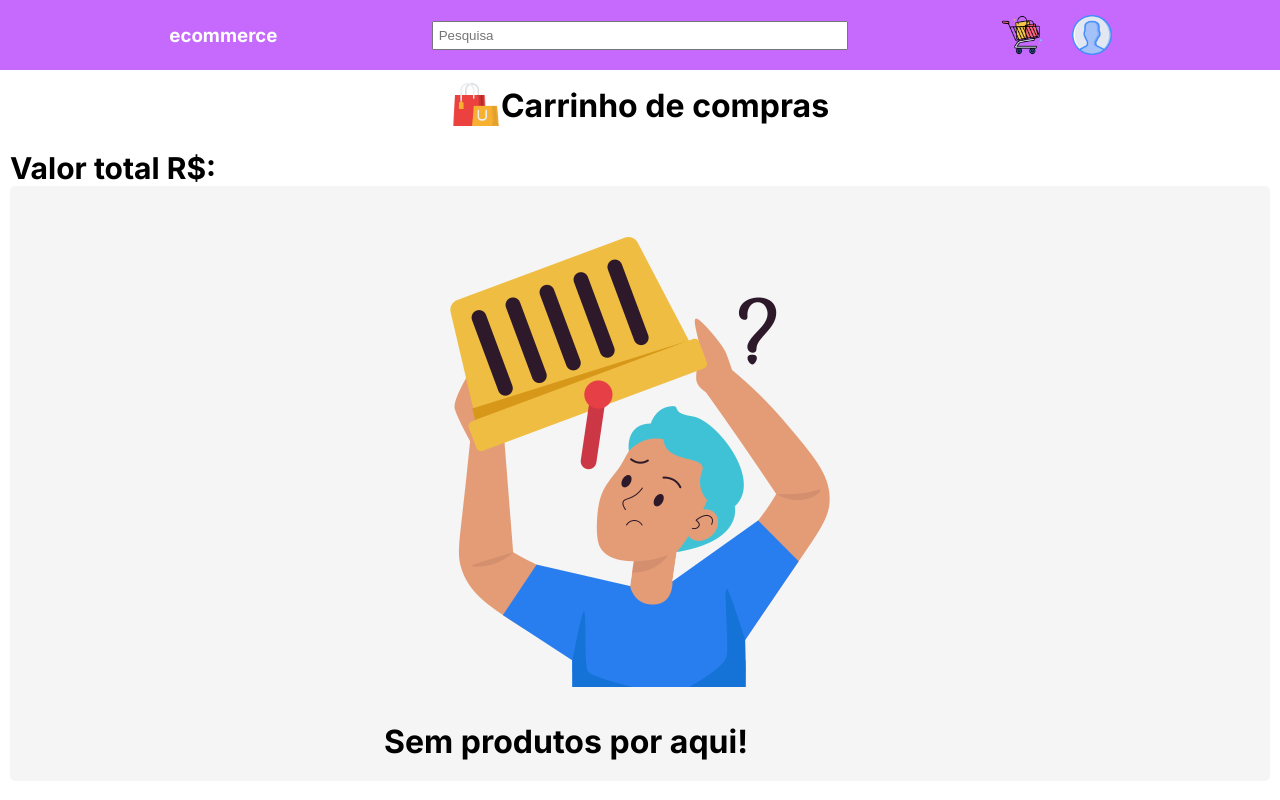
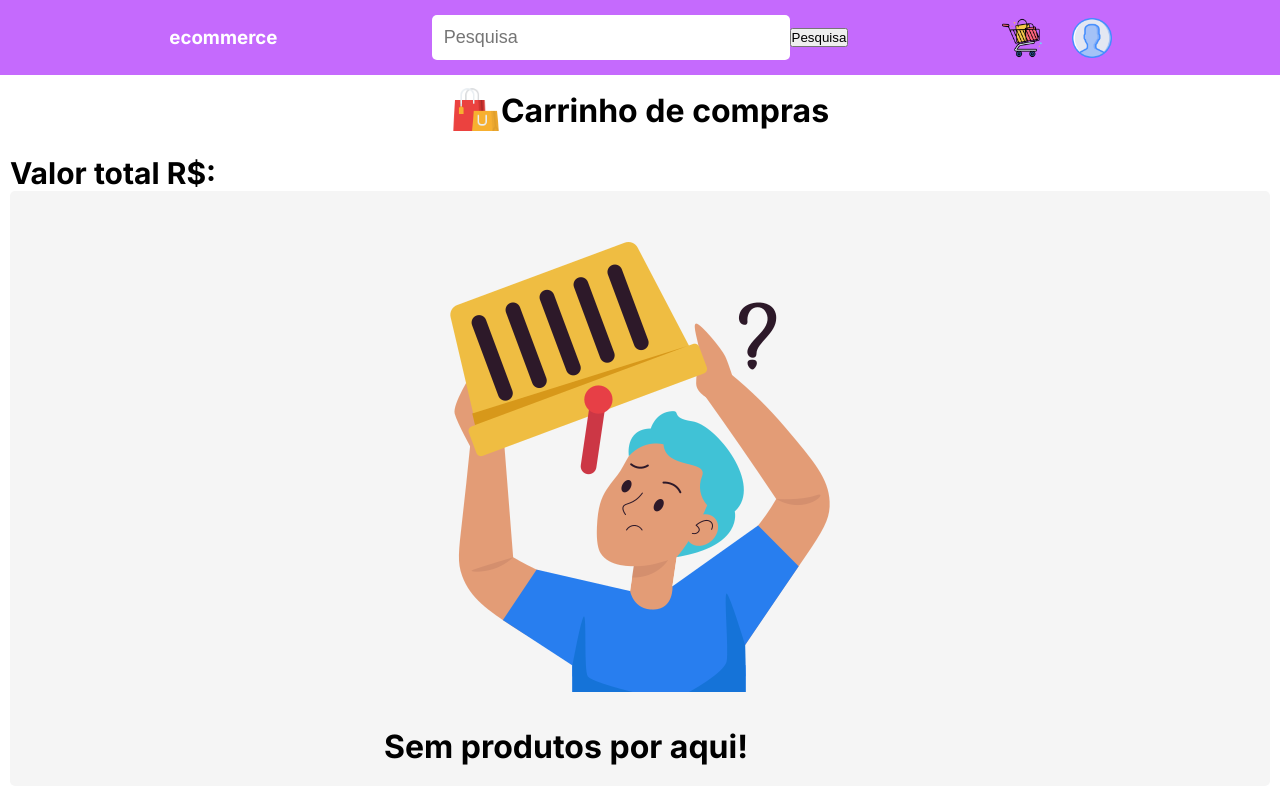
Before and after one commit to EsGui/project-ecommerce-frontend, a Next.js app: page /cart in a window 1280 px wide. Built offline with nearby package versions, Linux system fonts and the light colour scheme; no server answers.

Commit message:
Logica para pesquisa de produtos foi concluida

```diff
--- a/src/app/components/home_components/HomeFooter.js
+++ b/src/app/components/home_components/HomeFooter.js
@@ -5,7 +5,6 @@ export default function HomeFooter() {
     return (
         <div className={ styles.DivContainerHomeFooter }>
             <Link href="https://github.com/EsGui"><img src="http://localhost:3000/icons/github.png"/></Link>
-            <Link href="https://www.linkedin.com/in/guilherme-azevedo-0b14612b1/"><img src="http://localhost:3000/icons/linkedin.png"/></Link>
         </div>
     )
 }
--- a/src/app/components/home_components/HomeHeader.js
+++ b/src/app/components/home_components/HomeHeader.js
@@ -3,16 +3,32 @@
 import Link from 'next/link'
 import styles from '../../styles/home_style/HomeHeader.module.css'
 import { useRouter } from 'next/navigation'
-import { useContext } from 'react'
+import { useContext, useState } from 'react'
 import MyContext from '@/app/context/MyContext'
+import axios from 'axios'
 
 export default function HomeHeader() {
     const {
         dataUser,
         setRender,
+        searchProduct,
+        setSearchProduct
     } = useContext(MyContext);
 
-    const router = useRouter()
+    const [textInput, setTextInput] = useState("");
+
+    console.log(searchProduct)
+
+    const router = useRouter();
+
+    const inputSearchProductClick = async () => {
+        if (textInput.length > 0) {
+            const request = await axios.post("http://localhost:3001/search-product", { nameProduct: textInput });
+            setSearchProduct(request.data);
+        }
+
+        console.log(searchProduct);
+    }
 
     return (
         <div className={ styles.HomeHeaderContainer }>
@@ -23,7 +39,8 @@ export default function HomeHeader() {
                 }}  href="/"><h3>ecommerce</h3></Link>
             </div>
             <div className={ styles.HomeHeaderInput }>
-                <input type="search" placeholder="Pesquisa"/>
+                <input onChange={({ target }) => setTextInput(target.value)} type="search" placeholder="Pesquisa"/>
+                <button type="button" onClick={inputSearchProductClick}>Pesquisa</button>
             </div>
             <div className={ styles.HomeHeaderImages }>
                 <img onClick={ () => {
--- a/src/app/context/Logic.js
+++ b/src/app/context/Logic.js
@@ -9,6 +9,7 @@ export default function Logic({ children }) {
     const [products, setProducts] = useState(null);
     const [render, setRender] = useState(false);
     const [product, setProduct] = useState(null);
+    const [searchProduct, setSearchProduct] = useState({})
 
     // Requisição do cadastro
     useEffect(() => {
@@ -45,7 +46,9 @@ export default function Logic({ children }) {
         products,
         render,
         setProduct,
-        product
+        product,
+        searchProduct,
+        setSearchProduct
     }
 
     return (
--- a/src/app/styles/home_style/HomeHeader.module.css
+++ b/src/app/styles/home_style/HomeHeader.module.css
@@ -15,8 +15,13 @@
 }
 
 .HomeHeaderInput > input[type=search]{
-    padding: 5px;
-    width: 100%
+    padding: 12px;
+    width: 100%;
+    border: none;
+    outline: none;
+    border-radius: 5px;
+    font-family: Arial, Helvetica, sans-serif;
+    font-size: 18px;
 }
 
 .HomeHeaderImages > img{
```
